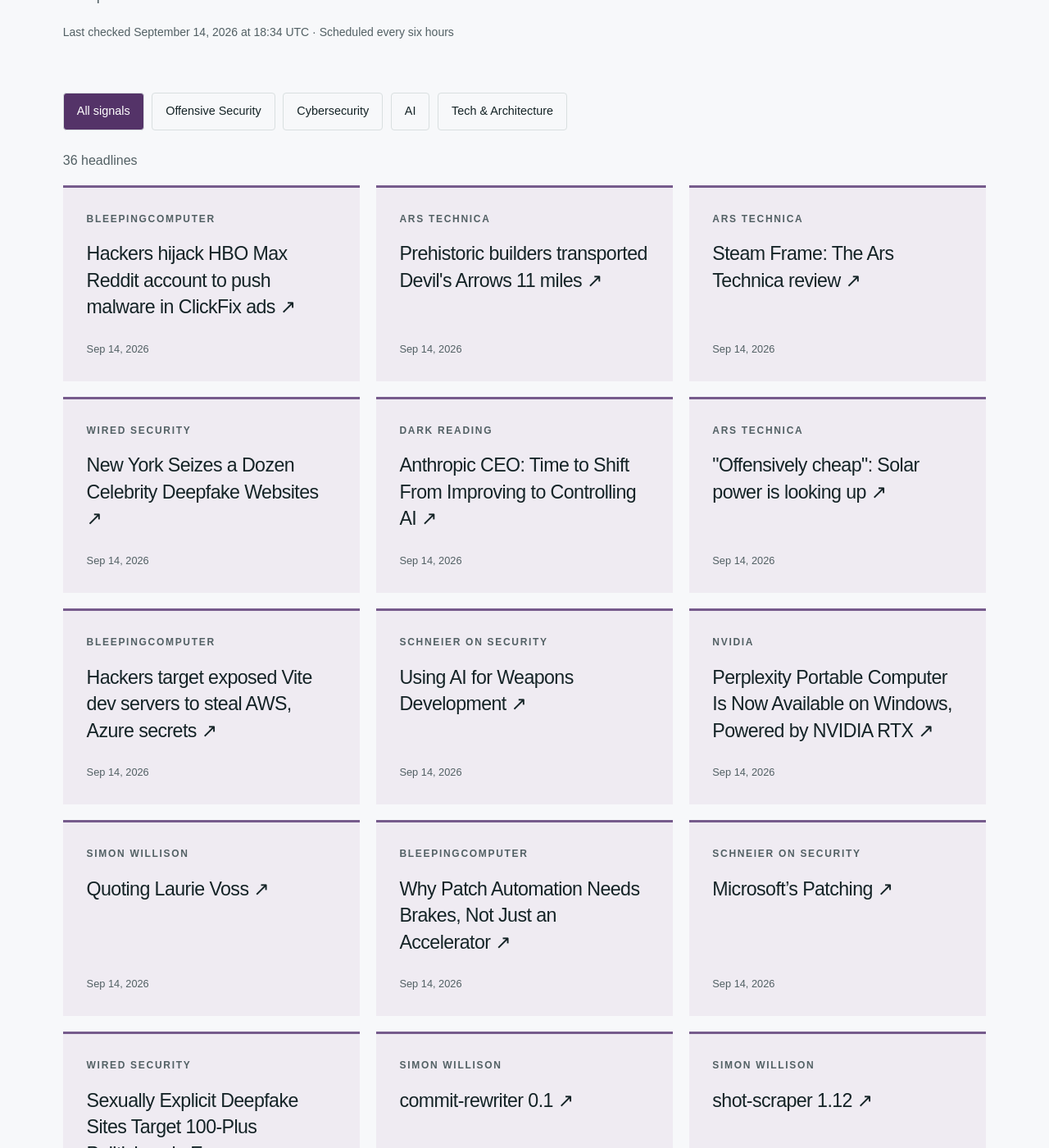
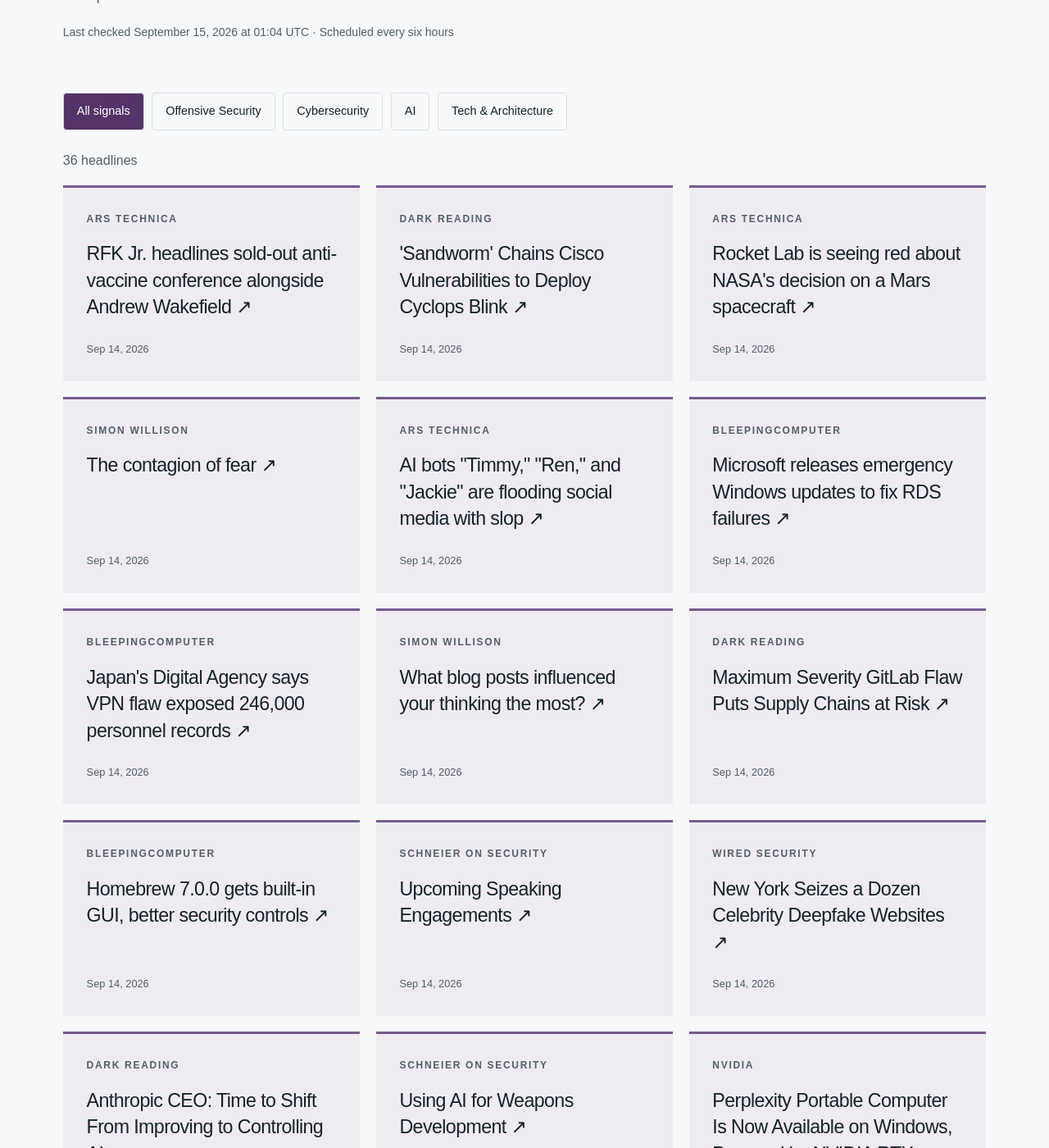
Before and after one commit to hntk/hntk.github.io, a Jekyll site: the page built from news/index.html, in a window 1280 px wide and 1400 px high, scrolled down 375 px. Shown: the whole window at 82% size. Built offline with Jekyll 4.4.1, drawn with Linux system fonts in a browser that asks for light colours; some of the changed text lies outside the part shown.

Commit message:
Refresh News and Signals

```diff
--- a/_data/news.json
+++ b/_data/news.json
@@ -1,29 +1,93 @@
 {
-  "updated": "2026-09-14T18:34:44.965371+00:00",
+  "updated": "2026-09-15T01:04:29.062308+00:00",
   "items": [
     {
-      "title": "Hackers hijack HBO Max Reddit account to push malware in ClickFix ads",
-      "url": "https://www.bleepingcomputer.com/news/security/hackers-hijack-hbo-max-reddit-account-to-push-malware-in-clickfix-ads/",
-      "published": "2026-09-14T18:34:16+00:00",
+      "title": "RFK Jr. headlines sold-out anti-vaccine conference alongside Andrew Wakefield",
+      "url": "https://arstechnica.com/health/2026/09/rfk-jr-headlines-sold-out-anti-vaccine-conference-alongside-andrew-wakefield/",
+      "published": "2026-09-14T22:06:24+00:00",
+      "source": "Ars Technica",
+      "source_id": "ars-technica",
+      "category": "tech-architecture"
+    },
+    {
+      "title": "'Sandworm' Chains Cisco Vulnerabilities to Deploy Cyclops Blink",
+      "url": "https://www.darkreading.com/cyberattacks-data-breaches/sandworm-chains-cisco-vulnerabilities-cyclops-blink",
+      "published": "2026-09-14T21:37:28+00:00",
+      "source": "Dark Reading",
+      "source_id": "dark-reading",
+      "category": "cybersecurity"
+    },
+    {
+      "title": "Rocket Lab is seeing red about NASA's decision on a Mars spacecraft",
+      "url": "https://arstechnica.com/space/2026/09/rocket-lab-is-seeing-red-about-nasas-decision-on-a-mars-spacecraft/",
+      "published": "2026-09-14T21:32:22+00:00",
+      "source": "Ars Technica",
+      "source_id": "ars-technica",
+      "category": "tech-architecture"
+    },
+    {
+      "title": "The contagion of fear",
+      "url": "https://simonwillison.net/2026/Sep/14/the-contagion-of-fear/",
+      "published": "2026-09-14T21:18:13+00:00",
+      "source": "Simon Willison",
+      "source_id": "simon-willison",
+      "category": "ai"
+    },
+    {
+      "title": "AI bots \"Timmy,\" \"Ren,\" and \"Jackie\" are flooding social media with slop",
+      "url": "https://arstechnica.com/ai/2026/09/ai-agents-flood-the-internet-with-slop-infused-spam/",
+      "published": "2026-09-14T21:04:32+00:00",
+      "source": "Ars Technica",
+      "source_id": "ars-technica",
+      "category": "tech-architecture"
+    },
+    {
+      "title": "Microsoft releases emergency Windows updates to fix RDS failures",
+      "url": "https://www.bleepingcomputer.com/news/microsoft/microsoft-releases-emergency-windows-updates-to-fix-rds-failures/",
+      "published": "2026-09-14T20:52:18+00:00",
       "source": "BleepingComputer",
       "source_id": "bleepingcomputer",
       "category": "cybersecurity"
     },
     {
-      "title": "Prehistoric builders transported Devil's Arrows 11 miles",
-      "url": "https://arstechnica.com/science/2026/09/prehistoric-builders-transported-devils-arrows-11-miles/",
-      "published": "2026-09-14T17:10:54+00:00",
-      "source": "Ars Technica",
-      "source_id": "ars-technica",
-      "category": "tech-architecture"
+      "title": "Japan's Digital Agency says VPN flaw exposed 246,000 personnel records",
+      "url": "https://www.bleepingcomputer.com/news/security/japans-digital-agency-says-vpn-flaw-exposed-246-000-personnel-records/",
+      "published": "2026-09-14T20:36:02+00:00",
+      "source": "BleepingComputer",
+      "source_id": "bleepingcomputer",
+      "category": "cybersecurity"
     },
     {
-      "title": "Steam Frame: The Ars Technica review",
-      "url": "https://arstechnica.com/gaming/2026/09/steam-frame-the-ars-technica-review/",
-      "published": "2026-09-14T17:00:07+00:00",
-      "source": "Ars Technica",
-      "source_id": "ars-technica",
-      "category": "tech-architecture"
+      "title": "What blog posts influenced your thinking the most?",
+      "url": "https://simonwillison.net/2026/Sep/14/influences/",
+      "published": "2026-09-14T20:21:48+00:00",
+      "source": "Simon Willison",
+      "source_id": "simon-willison",
+      "category": "ai"
+    },
+    {
+      "title": "Maximum Severity GitLab Flaw Puts Supply Chains at Risk",
+      "url": "https://www.darkreading.com/cyberattacks-data-breaches/maximum-severity-gitlab-flaw-supply-chains-risk",
+      "published": "2026-09-14T20:19:22+00:00",
+      "source": "Dark Reading",
+      "source_id": "dark-reading",
+      "category": "cybersecurity"
+    },
+    {
+      "title": "Homebrew 7.0.0 gets built-in GUI, better security controls",
+      "url": "https://www.bleepingcomputer.com/news/security/homebrew-700-gets-built-in-gui-better-security-controls/",
+      "published": "2026-09-14T19:51:04+00:00",
+      "source": "BleepingComputer",
+      "source_id": "bleepingcomputer",
+      "category": "cybersecurity"
+    },
+    {
+      "title": "Upcoming Speaking Engagements",
+      "url": "https://www.schneier.com/blog/archives/2026/09/upcoming-speaking-engagements-60.html",
+      "published": "2026-09-14T19:02:45+00:00",
+      "source": "Schneier on Security",
+      "source_id": "schneier",
+      "category": "cybersecurity"
     },
     {
       "title": "New York Seizes a Dozen Celebrity Deepfake Websites",
@@ -39,22 +103,6 @@
       "published": "2026-09-14T16:41:10+00:00",
       "source": "Dark Reading",
       "source_id": "dark-reading",
-      "category": "cybersecurity"
-    },
-    {
-      "title": "\"Offensively cheap\": Solar power is looking up",
-      "url": "https://arstechnica.com/gadgets/2026/09/offensively-cheap-solar-power-is-looking-up/",
-      "published": "2026-09-14T16:29:18+00:00",
-      "source": "Ars Technica",
-      "source_id": "ars-technica",
-      "category": "tech-architecture"
-    },
-    {
-      "title": "Hackers target exposed Vite dev servers to steal AWS, Azure secrets",
-      "url": "https://www.bleepingcomputer.com/news/security/hackers-target-exposed-vite-dev-servers-to-steal-aws-azure-secrets/",
-      "published": "2026-09-14T16:15:58+00:00",
-      "source": "BleepingComputer",
-      "source_id": "bleepingcomputer",
       "category": "cybersecurity"
     },
     {
@@ -82,14 +130,6 @@
       "category": "ai"
     },
     {
-      "title": "Why Patch Automation Needs Brakes, Not Just an Accelerator",
-      "url": "https://www.bleepingcomputer.com/news/security/why-patch-automation-needs-brakes-not-just-an-accelerator/",
-      "published": "2026-09-14T14:01:11+00:00",
-      "source": "BleepingComputer",
-      "source_id": "bleepingcomputer",
-      "category": "cybersecurity"
-    },
-    {
       "title": "Microsoft’s Patching",
       "url": "https://www.schneier.com/blog/archives/2026/09/microsofts-patching.html",
       "published": "2026-09-14T11:03:26+00:00",
@@ -106,51 +146,11 @@
       "category": "cybersecurity"
     },
     {
-      "title": "commit-rewriter 0.1",
-      "url": "https://simonwillison.net/2026/Sep/14/commit-rewriter/",
-      "published": "2026-09-14T00:28:10+00:00",
-      "source": "Simon Willison",
-      "source_id": "simon-willison",
-      "category": "ai"
-    },
-    {
-      "title": "shot-scraper 1.12",
-      "url": "https://simonwillison.net/2026/Sep/13/shot-scraper/",
-      "published": "2026-09-13T23:58:14+00:00",
-      "source": "Simon Willison",
-      "source_id": "simon-willison",
-      "category": "ai"
-    },
-    {
       "title": "From Hacks to Bioweapons, Claude Misuse Is Now Everywhere",
       "url": "https://www.wired.com/story/security-news-this-week-from-hacks-to-bioweapons-claude-misuse-is-now-everywhere/",
       "published": "2026-09-12T10:30:00+00:00",
       "source": "WIRED Security",
       "source_id": "wired",
-      "category": "cybersecurity"
-    },
-    {
-      "title": "Threat Actor Generates 1M Personalized Fraud Emails in 3 Days",
-      "url": "https://www.darkreading.com/cyberattacks-data-breaches/1m-personalized-fraud-emails-3-days",
-      "published": "2026-09-11T19:21:08+00:00",
-      "source": "Dark Reading",
-      "source_id": "dark-reading",
-      "category": "cybersecurity"
-    },
-    {
-      "title": "CISA Calls for More Guidance, Less Spin, as Cyber Outages Escalate",
-      "url": "https://www.darkreading.com/cyber-risk/cisa-calls-for-more-guidance-less-spin-as-cyber-outages-escalate",
-      "published": "2026-09-11T18:44:03+00:00",
-      "source": "Dark Reading",
-      "source_id": "dark-reading",
-      "category": "cybersecurity"
-    },
-    {
-      "title": "My Talk at DEF CON",
-      "url": "https://www.schneier.com/blog/archives/2026/09/my-talk-at-def-con.html",
-      "published": "2026-09-11T18:06:24+00:00",
-      "source": "Schneier on Security",
-      "source_id": "schneier",
       "category": "cybersecurity"
     },
     {
@@ -295,79 +295,79 @@
       "id": "ars-technica",
       "name": "Ars Technica",
       "status": "ok",
-      "last_success": "2026-09-14T18:34:44.965371+00:00"
+      "last_success": "2026-09-15T01:04:29.062308+00:00"
     },
     {
       "id": "bleepingcomputer",
       "name": "BleepingComputer",
       "status": "ok",
-      "last_success": "2026-09-14T18:34:44.965371+00:00"
+      "last_success": "2026-09-15T01:04:29.062308+00:00"
     },
     {
       "id": "cloudflare",
       "name": "Cloudflare",
       "status": "ok",
-      "last_success": "2026-09-14T18:34:44.965371+00:00"
+      "last_success": "2026-09-15T01:04:29.062308+00:00"
     },
     {
       "id": "dark-reading",
       "name": "Dark Reading",
       "status": "ok",
-      "last_success": "2026-09-14T18:34:44.965371+00:00"
+      "last_success": "2026-09-15T01:04:29.062308+00:00"
     },
     {
       "id": "hugging-face",
       "name": "Hugging Face",
       "status": "ok",
-      "last_success": "2026-09-14T18:34:44.965371+00:00"
+      "last_success": "2026-09-15T01:04:29.062308+00:00"
     },
     {
       "id": "microsoft-research",
       "name": "Microsoft Research",
       "status": "ok",
-      "last_success": "2026-09-14T18:34:44.965371+00:00"
+      "last_success": "2026-09-15T01:04:29.062308+00:00"
     },
     {
       "id": "nvidia",
       "name": "NVIDIA",
       "status": "ok",
-      "last_success": "2026-09-14T18:34:44.965371+00:00"
+      "last_success": "2026-09-15T01:04:29.062308+00:00"
     },
     {
       "id": "portswigger",
       "name": "PortSwigger Research",
       "status": "ok",
-      "last_success": "2026-09-14T18:34:44.965371+00:00"
+      "last_success": "2026-09-15T01:04:29.062308+00:00"
     },
     {
       "id": "schneier",
       "name": "Schneier on Security",
       "status": "ok",
-      "last_success": "2026-09-14T18:34:44.965371+00:00"
+      "last_success": "2026-09-15T01:04:29.062308+00:00"
     },
     {
       "id": "simon-willison",
       "name": "Simon Willison",
       "status": "ok",
-      "last_success": "2026-09-14T18:34:44.965371+00:00"
+      "last_success": "2026-09-15T01:04:29.062308+00:00"
     },
     {
       "id": "specterops",
       "name": "SpecterOps",
       "status": "ok",
-      "last_success": "2026-09-14T18:34:44.965371+00:00"
+      "last_success": "2026-09-15T01:04:29.062308+00:00"
     },
     {
       "id": "trail-of-bits",
       "name": "Trail of Bits",
       "status": "ok",
-      "last_success": "2026-09-14T18:34:44.965371+00:00"
+      "last_success": "2026-09-15T01:04:29.062308+00:00"
     },
     {
       "id": "wired",
       "name": "WIRED Security",
       "status": "ok",
-      "last_success": "2026-09-14T18:34:44.965371+00:00"
+      "last_success": "2026-09-15T01:04:29.062308+00:00"
     }
   ]
 }
```
